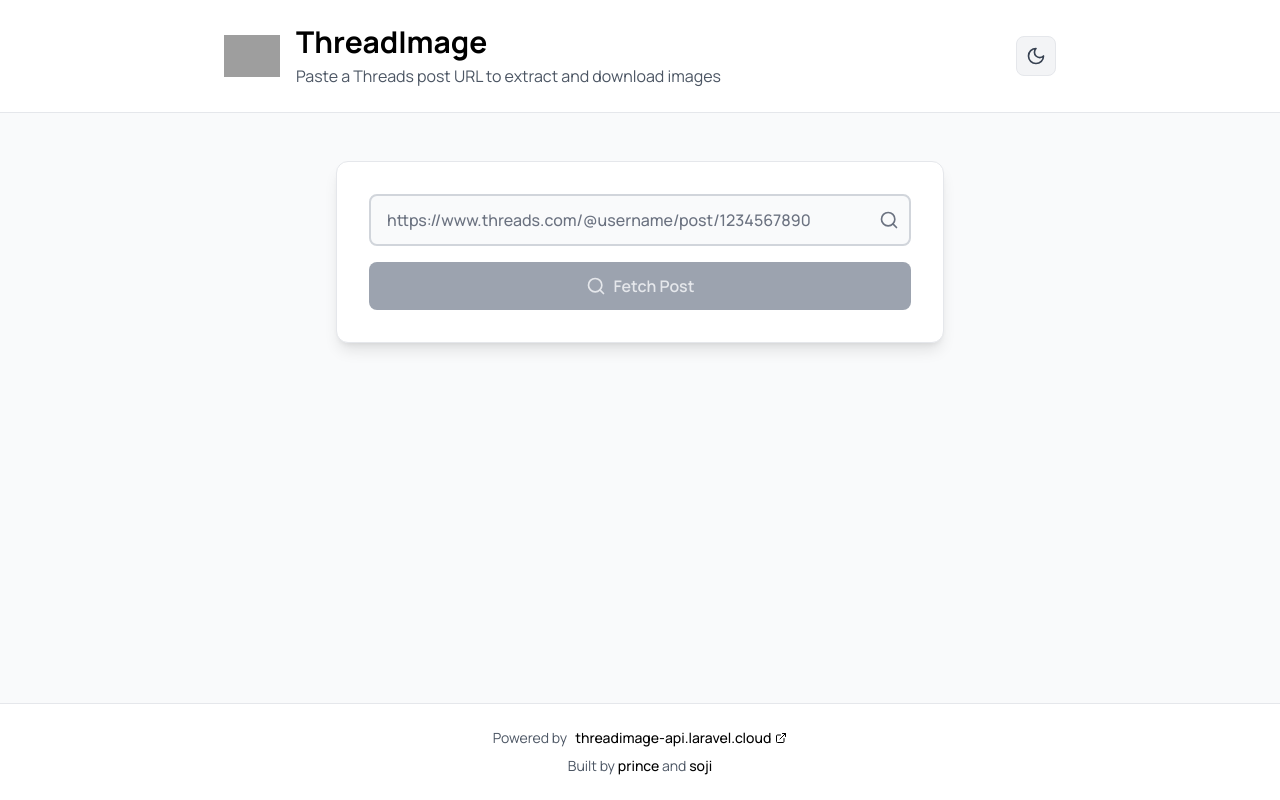
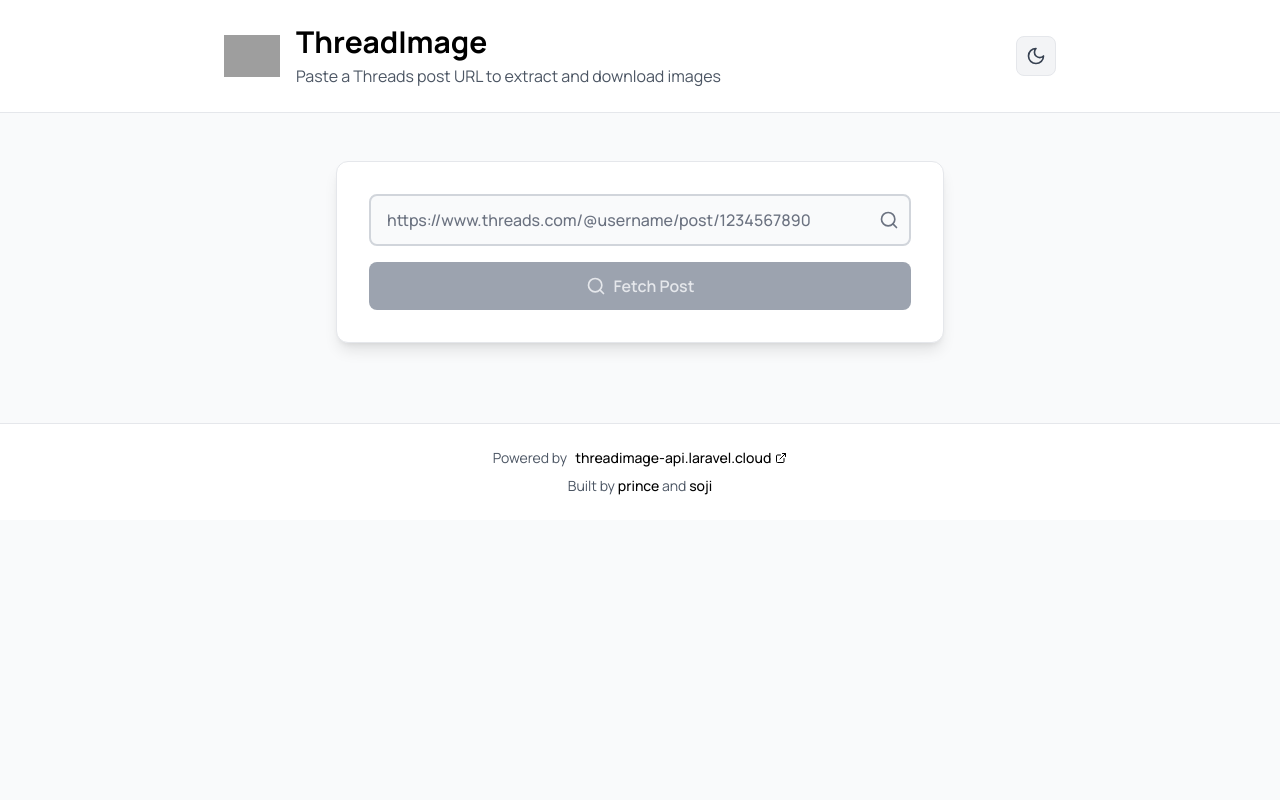
Before and after one commit to MilanCodesWebsites/thread-image, a React (Vite) app: page / in a window 1280 px wide. Built offline with nearby package versions, Linux system fonts and the light colour scheme; grey boxes are pictures that could not be loaded.

Commit message:
Update App.tsx

```diff
--- a/src/App.tsx
+++ b/src/App.tsx
@@ -36,10 +36,10 @@
     <>
       <LoadingScreen isVisible={showLoadingScreen} theme={theme} />
 
-      <div className="min-h-screen bg-gray-50 dark:bg-gray-900 transition-colors duration-300 font-manrope flex flex-col">
+      <div className="min-h-screen bg-gray-50 dark:bg-gray-900 transition-colors duration-300 font-manrope pb-24">
         <Header />
 
-        <main className="flex-1 py-8 sm:py-12 pb-4">
+        <main className="py-8 sm:py-12">
           <InputSection onSubmit={handleSubmit} loading={loading} />
 
           <div className="mt-8">
```
